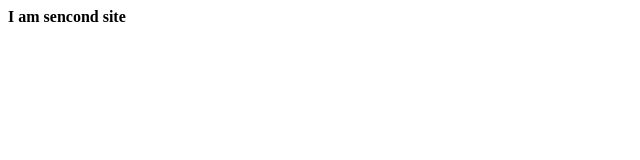
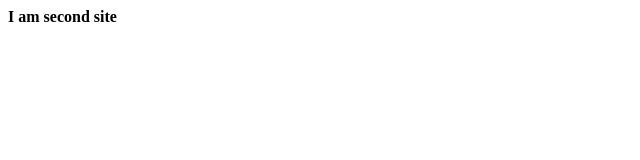
Before and after one commit to manishasol19/DemoApp2, a plain HTML site: page index.html in a window 1280 px wide. Shown: the full height of the page, 0-640 px from the left. Drawn offline with Linux system fonts and the light colour scheme.

Commit message:
Update index.html

```diff
--- a/index.html
+++ b/index.html
@@ -1 +1 @@
-<html><b>I am sencond site</b></html>
+<html><b>I am second site</b></html>
```
